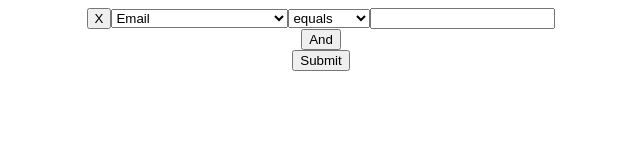
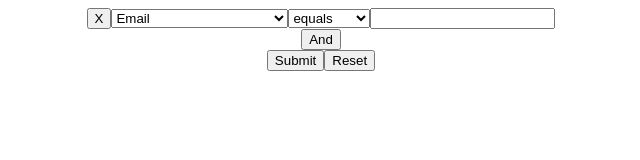
Before and after one commit to carloschulo/query-builder, a React (Create React App) app: page / in a window 1280 px wide. Shown: the top 160 px of the page, without its empty margins (319-959 px from the left). Built offline with nearby package versions, Linux system fonts and the light colour scheme.

Commit message:
Decouple and Update

```diff
--- a/src/App.js
+++ b/src/App.js
@@ -1,183 +1,25 @@
 import "./styles.css";
-import buildQuery, {
-  getNumberOperators,
-  getStringOperators,
-  predicatesList,
-  predicates,
-  TABLE,
-} from "./useQueryBuilder";
+import buildQuery, { TABLE } from "./useQueryBuilder";
+import QueryForm from "./QueryForm";
+import { useState } from "react";
 
-import { useState, useCallback } from "react";
-
-export function Row(props) {
-  const [rowDataArray, setRowDataArray] = useState([
-    {
-      predicate: "Email",
-      operator: "equal",
-      value1: "",
-      value2: "",
-    },
-  ]);
-  console.log("rowdata", rowDataArray);
-
-  const handleSelectChange = (i, e) => {
-    const rowData = [...rowDataArray];
-    rowData[i].predicate = e.target.value;
-    setRowDataArray(rowData);
-  };
-  const handleSelectChangeOperator = (i, e) => {
-    const rowData = [...rowDataArray];
-    rowData[i].operator = e.target.value;
-    setRowDataArray(rowData);
-  };
-
-  const handleInputChange = (i, e, val) => {
-    const rowData = [...rowDataArray];
-    rowData[i][val] = e.target.value;
-    setRowDataArray(rowData);
-  };
-
-  const isString = (p) => predicates[p].type === "string";
-
-  const handleRemoveRow = (i) => {
-    setRowDataArray((arr) => [...arr.filter((_, ind) => ind !== i)]);
-  };
-
-  const handleAddRow = () => {
-    setRowDataArray((arr) => [
-      ...arr,
-      {
-        predicate: "Email",
-        operator: "equal",
-        value1: "",
-        value2: "",
-      },
-    ]);
+export default function App() {
+  const [queryString, setQueryString] = useState("");
+  const handleBuildQueryString = (array) => {
+    const queryStringArray = array.map(
+      ({ predicate, operator, value1, value2 }) => {
+        const a = buildQuery(predicate, operator, value1, value2);
+        return a;
+      }
+    );
+    const select = `SELECT * FROM ${TABLE}`;
+    const finalQuery = select.concat(" ", queryStringArray.join(" AND ")) || "";
+    setQueryString(finalQuery);
   };
   return (
-    <>
-      {rowDataArray.map((row, i) => (
-        <div key={i} id={i}>
-          <span>
-            <button
-              type="button"
-              aria-label="Remove Row"
-              onClick={() => handleRemoveRow(i)}
-            >
-              X
-            </button>
-          </span>
-          <select
-            value={row.predicate}
-            onChange={(e) => handleSelectChange(i, e)}
-          >
-            {predicatesList.map((op, index) => (
-              <option value={op} key={op}>
-                {op}
-              </option>
-            ))}
-          </select>
-          {!isString(row.predicate) ? "is" : null}
-          <select
-            value={row.operator}
-            onChange={(e) => handleSelectChangeOperator(i, e)}
-          >
-            {predicates[row.predicate].operators().map((op, index) => (
-              <option value={op} key={op}>
-                {op}
-              </option>
-            ))}
-          </select>
-
-          {isString(row.predicate) ? (
-            <input
-              type="text"
-              value={row.value1}
-              onChange={(e) => handleInputChange(i, e, "value1")}
-            />
-          ) : row.operator === "between" ? (
-            <span>
-              <input
-                type="text"
-                value={row.value1}
-                onChange={(e) => handleInputChange(i, e, "value1")}
-              />
-              and
-              <input
-                type="text"
-                value={row.value2}
-                onChange={(e) => handleInputChange(i, e, "value2")}
-              />
-            </span>
-          ) : (
-            <input
-              type="text"
-              value={row.value1}
-              onChange={(e) => handleInputChange(i, e, "value1")}
-            />
-          )}
-        </div>
-      ))}
-      <div>
-        <button type="button" onClick={handleAddRow}>
-          And
-        </button>
-      </div>
-    </>
-  );
-}
-
-export default function App() {
-  const [query, setQuery] = useState([""]);
-  const [queryOptions, setQueryOptions] = useState({
-    predicate: "",
-    operator: "",
-    value1: "",
-    value2: "",
-  });
-  const handleSubmit = (e) => {
-    e.preventDefault();
-    // const q = buildQuery(
-    //   queryOptions.predicate,
-    //   queryOptions.operator,
-    //   queryOptions.value1,
-    //   queryOptions.value2
-    // );
-    // setQuery([...query, q]);
-    const select = `SELECT * FROM ${TABLE}`;
-    const finalQuery = select.concat(" ", query.join(" AND ")) || "";
-    console.log(finalQuery);
-  };
-
-  const updateQueryOptions = (opts) => {
-    console.log("options are", opts);
-  };
-
-  // const handleAddRow = () => {
-  //   setQuery([...query, ""]);
-  // };
-
-  const handleRemoveRow = (i) => {
-    setQuery((arr) => [...arr.filter((_, ind) => ind !== i)]);
-  };
-
-  return (
     <div className="App">
-      <form onSubmit={handleSubmit}>
-        <Row
-          updateQueryList={updateQueryOptions}
-          removeRow={handleRemoveRow}
-          queryList={query}
-        />
-        {/* <div>
-          <button type="button" onClick={handleAddRow}>
-            And
-          </button>
-        </div> */}
-        <div>
-          <button>Submit</button>
-        </div>
-      </form>
+      <QueryForm queryArray={handleBuildQueryString} />
+      {queryString ? <div> {queryString} </div> : null}
     </div>
   );
 }
--- /dev/null
+++ b/src/QueryForm.js
@@ -0,0 +1,130 @@
+import { predicatesList, predicates } from "./useQueryBuilder";
+
+import { useState, useCallback } from "react";
+
+export default function QueryForm({ queryArray }) {
+  const initData = {
+    predicate: "Email",
+    operator: "equals",
+    value1: "",
+    value2: "",
+  };
+  const [rowDataArray, setRowDataArray] = useState([initData]);
+
+  const handleInputChange = (i, e, val) => {
+    const rowData = [...rowDataArray];
+    rowData[i][val] = e.target.value;
+    setRowDataArray(rowData);
+  };
+
+  const handleRemoveRow = (i) => {
+    if (rowDataArray.length === 1) {
+      setRowDataArray([initData]);
+    } else {
+      setRowDataArray((arr) => [...arr.filter((_, ind) => ind !== i)]);
+    }
+  };
+
+  const handleAddRow = () => {
+    setRowDataArray((arr) => [...arr, initData]);
+  };
+  const handleSubmit = (e) => {
+    e.preventDefault();
+    queryArray(rowDataArray);
+  };
+  const handleReset = () => {
+    setRowDataArray([initData]);
+  };
+
+  return (
+    <form onSubmit={handleSubmit}>
+      <Row
+        rowDataArray={rowDataArray}
+        handleInputChange={handleInputChange}
+        removeRow={handleRemoveRow}
+      />
+      <div>
+        <button type="button" onClick={handleAddRow}>
+          And
+        </button>
+      </div>
+      <div>
+        <button>Submit</button>
+        <button type="button" onClick={handleReset}>
+          Reset
+        </button>
+      </div>
+    </form>
+  );
+}
+
+export function Row({ rowDataArray, handleInputChange, removeRow }) {
+  const isString = (p) => predicates[p].type === "string";
+  const handleRemoveRow = (i) => removeRow(i);
+  return (
+    <>
+      {rowDataArray.map((row, i) => (
+        <div key={i} id={i}>
+          <span>
+            <button
+              type="button"
+              aria-label="Remove Row"
+              onClick={() => handleRemoveRow(i)}
+            >
+              X
+            </button>
+          </span>
+          <select
+            value={row.predicate}
+            onChange={(e) => handleInputChange(i, e, "predicate")}
+          >
+            {predicatesList.map((op, index) => (
+              <option value={op} key={`${index}-${index}`}>
+                {op}
+              </option>
+            ))}
+          </select>
+          {!isString(row.predicate) ? "is" : null}
+          <select
+            value={row.operator}
+            onChange={(e) => handleInputChange(i, e, "operator")}
+          >
+            {predicates[row.predicate].operators().map((op, index) => (
+              <option value={op} key={op}>
+                {op}
+              </option>
+            ))}
+          </select>
+
+          {isString(row.predicate) ? (
+            <input
+              type="text"
+              value={row.value1}
+              onChange={(e) => handleInputChange(i, e, "value1")}
+            />
+          ) : row.operator === "between" ? (
+            <span>
+              <input
+                type="text"
+                value={row.value1}
+                onChange={(e) => handleInputChange(i, e, "value1")}
+              />
+              and
+              <input
+                type="text"
+                value={row.value2}
+                onChange={(e) => handleInputChange(i, e, "value2")}
+              />
+            </span>
+          ) : (
+            <input
+              type="text"
+              value={row.value1}
+              onChange={(e) => handleInputChange(i, e, "value1")}
+            />
+          )}
+        </div>
+      ))}
+    </>
+  );
+}
--- a/src/useQueryBuilder.js
+++ b/src/useQueryBuilder.js
@@ -1,38 +1,4 @@
 const TABLE = "session";
-
-function getStringOperators(operator, columnName, value1) {
-  const queryObject = {
-    equals: `WHERE ${columnName} = ${value1}`,
-    contains: `WHERE ${columnName} LIKE '%${value1}%'`,
-    "starts with": `WHERE ${columnName} LIKE '${value1}%'`,
-    "in list": `WHERE ${columnName} IN (\'${String(value1)
-      .replace(/ /g, "")
-      .split(",")
-      .join("','")}\')`,
-  };
-  if (!arguments.length) {
-    return Object.keys(queryObject);
-  }
-  return queryObject[operator];
-}
-
-function getNumberOperators(operator, columnName, value1, value2) {
-  const queryObject = {
-    equals: `WHERE ${columnName} = ${value1}`,
-    between: `WHERE ${columnName} BETWEEN ${value1} AND ${value2}`,
-    "greater than": `WHERE ${columnName} > ${value1}`,
-    "less than": `WHERE ${columnName} < ${value1}`,
-    "in list": `WHERE ${columnName} IN (\'${String(value1)
-      .replace(/ /g, "")
-      .split(",")
-      .join("','")}\')`,
-  };
-
-  if (!arguments.length) {
-    return Object.keys(queryObject);
-  }
-  return queryObject[operator];
-}
 
 const predicates = {
   Email: {
@@ -81,51 +47,47 @@ const predicates = {
 
 const predicatesList = Object.keys(predicates);
 
-export default function buildQuery(
-  predicate,
-  operator,
-  value1,
-  value2,
-  valueList
-) {
-  console.log("argggs", arguments);
-
-  const criteriaList = [];
-  criteriaList.push(
-    predicates[predicate].operators(
-      operator,
-      predicates[predicate].column,
-      value1,
-      value2,
-      valueList
-    )
-  );
-
-  // const setCriteriaList = (predicate, operator, value1, value2, valueList) => {
-  //   criteriaList.push(
-  //     predicates[predicate].operators(
-  //       operator,
-  //       predicates[predicate].column,
-  //       value1,
-  //       value2,
-  //       valueList
-  //     )
-  //   );
-  // };
-
-  // setCriteriaList("Email", "equals", 1, 1);
-  // setCriteriaList("Screen Width", "greater than", 10);
-  // setCriteriaList("Screen Width", "in list", null, null, [1, 2, 3, 4]);
-  // console.log(getNumberOperators());
-  // console.log(getStringOperators());
-
-  return criteriaList;
+function getStringOperators(operator, columnName, value1) {
+  const queryObject = {
+    equals: `WHERE ${columnName} = ${value1}`,
+    contains: `WHERE ${columnName} LIKE '%${value1}%'`,
+    "starts with": `WHERE ${columnName} LIKE '${value1}%'`,
+    "in list": `WHERE ${columnName} IN (\'${String(value1)
+      .replace(/ /g, "")
+      .split(",")
+      .join("','")}\')`,
+  };
+  if (!arguments.length) {
+    return Object.keys(queryObject);
+  }
+  return queryObject[operator];
 }
 
-export {
-  getNumberOperators,
-  getStringOperators,
-  predicatesList,
-  predicates,
-  TABLE,
-};
+function getNumberOperators(operator, columnName, value1, value2) {
+  const queryObject = {
+    equals: `WHERE ${columnName} = ${value1}`,
+    between: `WHERE ${columnName} BETWEEN ${value1} AND ${value2}`,
+    "greater than": `WHERE ${columnName} > ${value1}`,
+    "less than": `WHERE ${columnName} < ${value1}`,
+    "in list": `WHERE ${columnName} IN (\'${String(value1)
+      .replace(/ /g, "")
+      .split(",")
+      .join("','")}\')`,
+  };
+
+  if (!arguments.length) {
+    return Object.keys(queryObject);
+  }
+  return queryObject[operator];
+}
+
+export default function buildQuery(predicate, operator, value1, value2) {
+  return predicates[predicate].operators(
+    operator,
+    predicates[predicate].column,
+    value1,
+    value2
+  );
+}
+
+export { predicatesList, predicates, TABLE };
```
